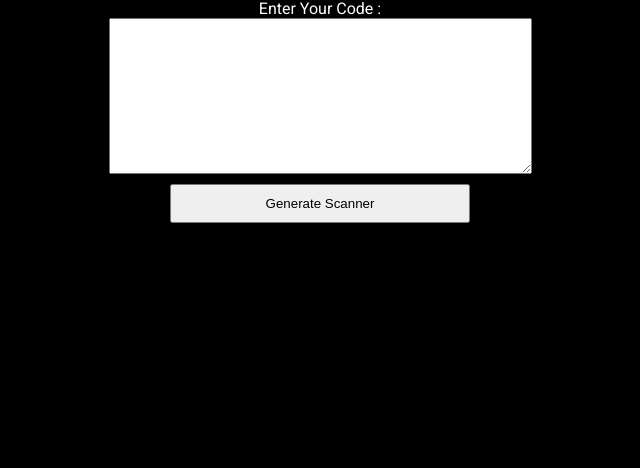
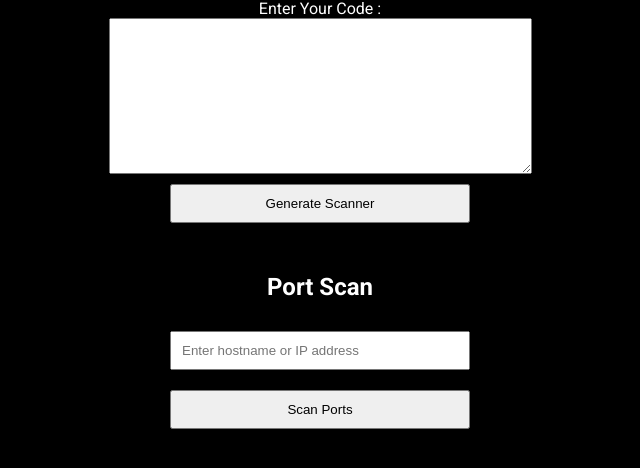
Before and after one commit to titocarlos080/codepulse, a Django app: page /scanner/ in a window 1280 px wide. Shown: the part 625-1093 px from the top of the page, without its empty margins (320-960 px from the left). Run offline with Django 5.2, Linux system fonts and the light colour scheme; the visitor is signed in with stand-in values (Sample User, id 1).

Commit message:
Port Scaner

```diff
--- a/codepulse/static/css/scaned_sites.css
+++ b/codepulse/static/css/scaned_sites.css
@@ -26,7 +26,7 @@ header {
 }
 
 .top-nav a {
-    color: white;
+    color: black;
     text-decoration: none;
     padding: 10px 15px;
     margin-left: 15px;
@@ -51,6 +51,7 @@ ul {
 
 li {
     background-color: #ffffff;
+    color: #000;
     padding: 15px;
     margin: 10px 0;
     border: 1px solid #ccc;
--- a/codepulse/templates/scanner.html
+++ b/codepulse/templates/scanner.html
@@ -8,183 +8,144 @@
     {% load static %}
     <link rel="stylesheet" href="{% static 'css/scanner.css' %}">
 </head>
-
 <body>
     <header>
-            <!-- Link for signing out of the application, URL is dynamically generated with a template. -->
         <nav class="top-nav">
             <a href="{% url 'signout' %}">Sign Out</a>
             <a href="{% url 'xss_page' %}">Cross Site Scripting (XSS)</a>
-                <a href="{% url 'sql_injection_page' %}">SQL Injection </a>
+            <a href="{% url 'sql_injection_page' %}">SQL Injection</a>
             <a href="{% url 'csrf_page' %}">Cross Site Request Forgery (CSRF)</a>
             <a href="{% url 'scaned_sites' %}">Scaned Sites</a>
-
         </nav>
-
         <h1>Welcome, {{ username }}!</h1>
-            <!-- Displays a welcome message to the user, username is inserted. -->
         {% if messages %}
-            <!-- Template condition to check if there are messages to display. -->
         <div class="messages">
             {% for message in messages %}
-                <!-- Loop through each message and display it. -->
             <p{% if message.tags %} class="{{ message.tags }}"{% endif %}>{{ message }}</p>
             {% endfor %}
         </div>
         {% endif %}
-            <!-- End of message display section. -->
-
         <h1>Scan here</h1>
     </header>
     <main>
         <section>
             <h2>URL Scan</h2>
-                <!-- Section for URL scanning feature. -->
             <form id="url_scan_form" action="{% url 'url_scanner' %}" method="post">
-                        <!-- Form to submit a URL for scanning, with action URL dynamically generated. -->
                 {% csrf_token %}
-                        <!-- Include CSRF token for protection against CSRF attacks. -->
                 <input type="text" name="url_input" id="url_input" placeholder="Enter website URL" required>
-                        <!-- Text input for the URL. -->
                 <button type="submit">Scan URL</button>
-                        <!-- Submit button for the form. -->
             </form>
-                    <!-- Hidden alert box for displaying scan results or messages dynamically -->
             <div id="alert-box" style="display:none;">
-                <!-- Close button for the alert box -->
                 <span class="closebtn" onclick="this.parentElement.style.display='none';">&times;</span>
-                <!-- Paragraph for dynamically showing alert messages -->
                 <p id="alert-content">Waiting for message...</p>
             </div>
         </section>
 
-        <!-- Section dedicated to code scanning functionality -->
         <section>
             <h2>Code Scan</h2>
-            <!-- Heading indicates the section is for code scanning -->
-
-            <!-- Form for submitting code to be scanned. Action URL is dynamically generated -->
             <form method="post" action="{% url 'scanner' %}">
                 {% csrf_token %}
-                <!-- CSRF token for security -->
-
-                <!-- Label and large text area for users to enter the code they wish to scan -->
                 <label for="code_input">Enter Your Code :</label>
                 <textarea id="code_input" name="code_input" rows="10" cols="50"></textarea>
-
-                <!-- Button to submit the form and initiate the code scan -->
                 <button type="submit">Generate Scanner</button>
             </form>
-
-            <!-- Conditional display of scan results or vulnerability messages -->
             {% if vulnerability_message %}
             <div class="alert-box" id="alert-box">
-                <!-- Close button for the alert box -->
                 <span class="closebtn" onclick="this.parentElement.style.display='none';">&times;</span>
-                <!-- Displays the vulnerability message if any are found -->
                 <p>{{ vulnerability_message|safe }}</p>
             </div>
             {% endif %}
         </section>
-    </main>
-        <script src="https://ajax.googleapis.com/ajax/libs/jquery/3.5.1/jquery.min.js"></script>
 
-    </body>
+        <!-- Nueva sección para el escáner de puertos -->
+        <section>
+            <h2>Port Scan</h2>
+            <form id="port_scan_form" action="{% url 'port_scanner' %}" method="post">
+                {% csrf_token %}
+                <input type="text" name="hostname" id="hostname" placeholder="Enter hostname or IP address" required>
+                <button type="submit">Scan Ports</button>
+            </form>
+            <div id="port-alert-box" style="display:none;">
+                <span class="closebtn" onclick="this.parentElement.style.display='none';">&times;</span>
+                <p id="port-alert-content">Waiting for message...</p>
+            </div>
         </section>
     </main>
 
-    </body>
-</html>
+    <script src="https://ajax.googleapis.com/ajax/libs/jquery/3.5.1/jquery.min.js"></script>
     <script>
-    function getCookie(name) {
-        let cookieValue = null;
-        if (document.cookie && document.cookie !== '') {
-            /* this splits document.cookie at each ';' to get an array of cookies */
-            const cookies = document.cookie.split(';');
-            for (let i = 0; i < cookies.length; i++) {
-                /* trims whitespace from each cookie string */
-                const cookie = jQuery.trim(cookies[i]);
-                /* checks if the cookie string starts with the name and '='*/
-                if (cookie.substring(0, name.length + 1) === (name + '=')) {
-                    /* decodes and returns the cookie value */
-                    cookieValue = decodeURIComponent(cookie.substring(name.length + 1));
-                    break;
-                }
-            }
-        }
-        /* returns the cookie value or null if not found */
-        return cookieValue;
-    }
-
         $(document).ready(function() {
             $('#url_scan_form').submit(function(event) {
-            /* prevents the form from submitting normally */
                 event.preventDefault();
-            /* serializes the form data into a URL-encoded string */
                 var formData = $(this).serialize();
+                $.ajax({
+                    url: $(this).attr('action'),
+                    type: "POST",
+                    data: formData,
+                    success: function(response) {
+                        // Handle response for URL scan
+                        showAlert(response.message, false);
+                    },
+                    error: function(xhr, status, error) {
+                        showAlert('Error occurred: ' + error, true);
+                    }
+                });
+            });
 
+            $('#port_scan_form').submit(function(event) {
+                event.preventDefault();
+                var formData = $(this).serialize();
                 $.ajax({
-                /* gets the URL to send the data from the form's action attribute */
                     url: $(this).attr('action'),
-                /* sets method to POST */
                     type: "POST",
-                /* attachs the serialized data */
                     data: formData,
-                /* functions to handle a successful response */
                     success: function(response) {
-                    if (response.message === 'No vulnerabilities detected.') {
-                        showAlert(response.message, false);  // displays no vulnerabilities message
-                    } else if (response.results) {
-                        var messages = [];
-                        if (response.results.XSS.length > 0) { // check for XSS vulnerabilities
-                            messages.push('<strong>XSS Vulnerabilities Detected:</strong>');
-                            response.results.XSS.forEach(function(vuln) { // loop through XSS vulnerabilities
-                                /* formats and adds each vulnerability to messages */
-                                messages.push(`${vuln.description} (Severity: ${vuln.severity}) - ${vuln.remediation}`);
+                        if (response.error) {
+                            showPortAlert(response.error, true);
+                        } else if (Object.keys(response).length === 0) {
+                            showPortAlert('No open ports found for the hostname.', true);
+                        } else {
+                            var message = 'Scan Results for ' + Object.keys(response)[0] + ':<br>';
+                            var openPorts = response[Object.keys(response)[0]].open_ports;
+
+                            if (openPorts.length === 0) {
+                                message += 'No open ports found.';
+                            } else {
+                                openPorts.forEach(function(port) {
+                                    message += 'Port ' + port.port + ': ' + port.state + ' (' + port.service + ')<br>';
                                 });
-                        } else {
-                            messages.push('No XSS Vulnerabilities Detected.'); // adds no vulnerabilities message if none found
                             }
-
-                        if (response.results['SQL Injection'].length > 0) { // checks for SQL Injection vulnerabilities
-                            messages.push('<strong>SQL Injection Vulnerabilities Detected:</strong>');
-                            response.results['SQL Injection'].forEach(function(vuln) { // loops through SQL Injection vulnerabilities
-                                /* formats and adds each vulnerability to messages */
-                                messages.push(`${vuln.description} (Severity: ${vuln.severity}) - ${vuln.remediation}`);
-                            });
-                        } else {
-                            /*this adds no vulnerabilities message if none found*/
-                            messages.push('No SQL Injection Vulnerabilities Detected.');
-                        }
-                        /* calls showAlert function to display formatted messages */
-                        showAlert(messages.join('<br>'), false);  // Display scan results
-                    } else {
-                        /* shows default no vulnerabilities message if none of the conditions met */
-                        showAlert('No vulnerabilities detected.', false);  // Fallback message
+                            showPortAlert(message, false);
                         }
                     },
-                /* functions to handle a failed response */
                     error: function(xhr, status, error) {
-                    /* calls showAlert function to display the error */
-                    showAlert('Error occurred: ' + error, true);  // Show error message
+                        showPortAlert('Error occurred: ' + error, true);
                     }
-            });
                 });
             });
 
             function showAlert(message, isScanning) {
-        var alertBox = document.getElementById('alert-box'); // gets the alert-box element
-        alertBox.querySelector('#alert-content').innerHTML = message; // sets the innerHTML of alert-content to the passed message
-        alertBox.style.display = 'block'; // makes the alert box visible
+                var alertBox = document.getElementById('alert-box');
+                alertBox.querySelector('#alert-content').innerHTML = message;
+                alertBox.style.display = 'block';
                 if (isScanning) {
-            alertBox.style.backgroundColor = '#8B0000'; // scanning indication
+                    alertBox.style.backgroundColor = '#8B0000';
                 } else {
-            alertBox.style.backgroundColor = '#FF6347'; // error or result display
+                    alertBox.style.backgroundColor = '#FF6347';
                 }
             }
 
-    document.querySelector('.closebtn').addEventListener('click', function() {
-        this.parentNode.style.display = 'none'; // hides the parent element of the close button, effectively closing the alert box
-
+            function showPortAlert(message, isScanning) {
+                var portAlertBox = document.getElementById('port-alert-box');
+                portAlertBox.querySelector('#port-alert-content').innerHTML = message;
+                portAlertBox.style.display = 'block';
+                if (isScanning) {
+                    portAlertBox.style.backgroundColor = '#8B0000';
+                } else {
+                    portAlertBox.style.backgroundColor = '#FF6347';
+                }
+            }
         });
     </script>
+</body>
+</html>
--- a/codepulse/urls.py
+++ b/codepulse/urls.py
@@ -7,7 +7,7 @@ from django.urls import path
 # import views from the current directory to use in url patterns
 from . import views
 # import specific views functions directly for easy access
-from .utils import url_scanner
+from . import  utils
 from django.conf.urls import handler404
 
 # urlpatterns list to hold the url configurations
@@ -23,11 +23,14 @@ urlpatterns = [
     # routes to 'user_login' view and named as 'login'
     path('login/', views.user_login, name='login'),
     # routes to 'url_scanner' view and named as 'url_scanner'
-    path('url_scanner/', url_scanner, name='url_scanner'),
+    path('url_scanner/', utils.url_scanner, name='url_scanner'),
     # routes to 'scanner' view and named as 'scanner'
     path('scanner/', views.scanner, name='scanner'),
     # routes to 'scaned_sites' view and named as 'scaned_sites'
     path('scaned_sites/', views.scaned_sites, name='scaned_sites'),
+
+    path('port_scanner/',views.port_scanner, name='port_scanner'),
+
     # routes to 'signout' view and named as 'signout'
     path('signout/', views.signout, name='signout'),
     # routes to 'xss_page' view and named as 'xss_page'
--- a/codepulse/utils.py
+++ b/codepulse/utils.py
@@ -1,8 +1,8 @@
 from django.http import JsonResponse
+import nmap
 import requests
 import logging
 import re
-
 from codepulse.models import ScanResult
 
 # This essentailly sets up logging to help me enable tracking of information and errors
@@ -165,7 +165,7 @@ def url_scanner(request):
         xss_vulnerabilities = detect_xss_vulnerability(html_content)
         sql_injection_vulnerabilities = detect_sql_injection(html_content)
 
- # Register scan result to the database for the corresponding user
+        # Register scan result to the database for the corresponding user
         scan_result = ScanResult.objects.create(
             user=request.user,  # Link the scan to the logged-in user
             url=url,  # Save the URL
--- a/codepulse/views.py
+++ b/codepulse/views.py
@@ -11,6 +11,7 @@ from django.contrib.auth.models import User
 
 # Import Django's messaging framework to provide feedback to users about actions (e.g., errors, success messages).
 from django.contrib import messages
+import nmap
 
 # Import form handling utilities from Django to manage form submissions and validations.
 from .forms import RegistrationForm, CodeForm, UrlForm
@@ -318,6 +319,8 @@ def custom_404(request, exception):
 
 
 
+
+
 # logs out the user and redirects them to the home page.
 def signout(request):
     # Handles user logout and redirects to home page
@@ -338,3 +341,43 @@ def sql_injection_page(request):
 def csrf_page(request):
     # render and return the CSRF (Cross-Site Request Forgery) information page to the user.
     return render(request, 'csrf.html')
+
+
+
+
+@csrf_exempt
+def port_scanner(request):
+    if request.method == 'POST':
+        hostname = request.POST.get('hostname')
+
+        if not hostname:
+            return JsonResponse({'error': 'Hostname is required'}, status=400)
+
+        nm = nmap.PortScanner()
+
+        try:
+            nm.scan(hostname, '1-1024')
+
+            scan_data = {}
+            for host in nm.all_hosts():
+                scan_data[host] = {
+                    'hostname': nm[host].hostname(),
+                    'state': nm[host].state(),
+                    'open_ports': []
+                }
+
+                for proto in nm[host].all_protocols():
+                    lport = nm[host][proto].keys()
+                    for port in lport:
+                        scan_data[host]['open_ports'].append({
+                            'port': port,
+                            'state': nm[host][proto][port]['state'],
+                            'service': nm[host][proto][port]['name']
+                        })
+            print( 'scaned_ports: ',scan_data)
+            return JsonResponse(scan_data)
+
+        except Exception as e:
+            return JsonResponse({'error': str(e)}, status=500)
+
+    return JsonResponse({'error': 'Invalid request method'}, status=405)
```
Also changed, not shown: requirements.txt (+15 -3 lines), .github/workflows/django.yaml. Lines whose indentation alone changed are shown as unchanged.
